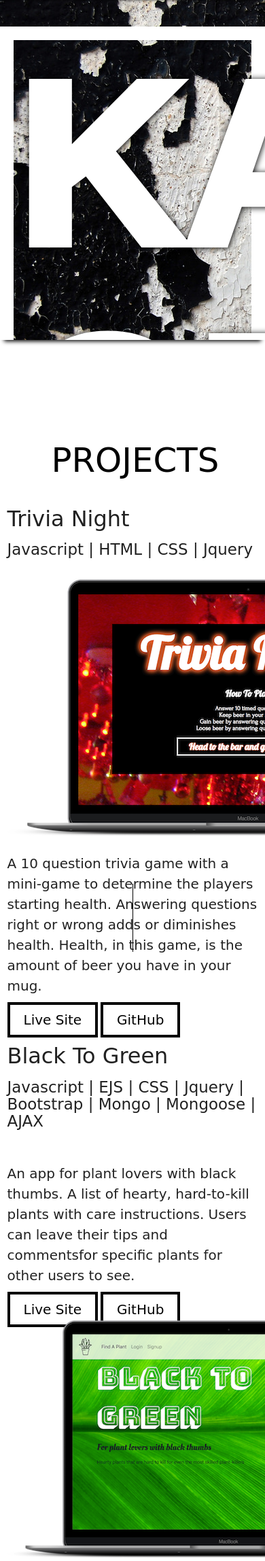
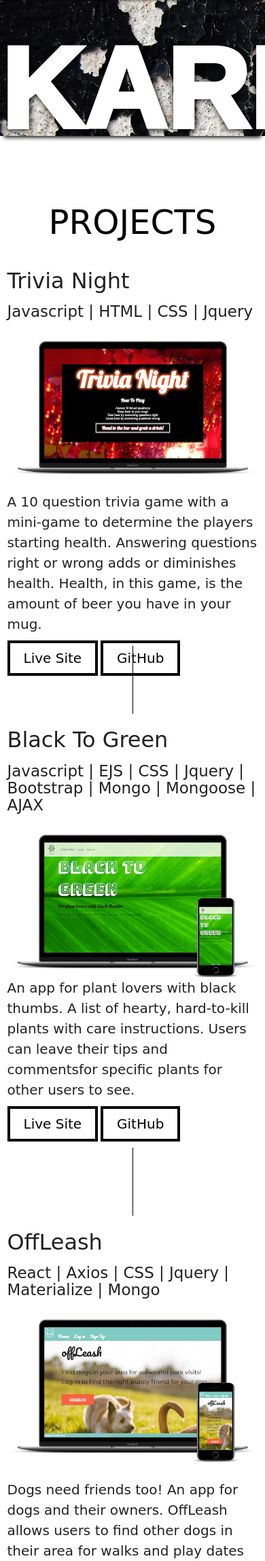
Before and after one commit to ortizk/ortizk.github.io, a PHP site: page / in a window 390 px wide; the page is wider, and only the part inside the window is pictured. Shown: the part 56-2352 px from the top of that part at 68% size. Run offline with PHP 8.4, Linux system fonts and the light colour scheme; some web fonts are replaced.

Commit message:
added responsiveness

```diff
--- a/index.html
+++ b/index.html
@@ -6,6 +6,7 @@
 	<link rel="stylesheet"
 	href="https://cdnjs.cloudflare.com/ajax/libs/animate.css/3.5.2/animate.min.css"> -->
     <!-- Compiled and minified CSS -->
+    <meta name="viewport" content="width=device-width, initial-scale=1">
     <link rel="icon" type="image/png" href="images/favicon.png" />
     <link rel="stylesheet" href="https://cdnjs.cloudflare.com/ajax/libs/materialize/1.0.0-beta/css/materialize.min.css">
 
@@ -31,7 +32,7 @@
 		    </div>
 	  	</nav>
   	</div>
-  	<div class="name">
+  	<div class="name row">
   		<h1 class="center" id="namePlate">KARLA ORTIZ</h1>
   	</div>
   		<!-- <div class="fade vlTest" name ="projects"> -->
@@ -39,16 +40,16 @@
 			<div class="proj1">
 				<a name="projects"><h2 class="center font">PROJECTS</h2></a>
 				<div class="row">
-					<div class="col m12">
+					<div class="col s12">
 		  				<h4 class="font">Trivia Night</h4>
 		  				<h5 class="font">Javascript | HTML | CSS | Jquery</h5>
 		  			</div>
 		  		</div>
 		  		<div class="row">
-		  			<div class="col m6">
-		  				<img class="" src="images/trivMU.png">
+		  			<div class="col s12 m6">
+		  				<img class="projectImg" src="images/trivMU.png">
 		  			</div>
-		  			<div class="col m6">
+		  			<div class="col s12 m6">
 		  				<p class="font info-font">A 10 question trivia game with a mini-game to determine the players starting health. Answering questions right or wrong adds or diminishes health. Health, in this game, is the amount of beer you have in your mug.</p>
 		  				<a class="project-btn" href="https://ortizk.github.io/triviaGame/home.html" target="_blank">Live Site</a>
 		  				<a class="project-btn" href="https://github.com/ortizk/triviaGame" target="_blank">GitHub</a>
@@ -58,36 +59,39 @@
 			<div class="vlDemi fade"></div>
 			<div class="proj2">
 				<div class="row">
-					<div class="col m12">
+					<div class="col s12">
 						<h4 class="font">Black To Green</h4>
 			  			<h5 class="font">Javascript | EJS | CSS | Jquery | Bootstrap | Mongo | Mongoose | AJAX</h5>
 			  		</div>
 			  	</div>
 		  		<div class="row">
-		  			<div class="col m5 offset-m1">
+		  			<div class="col s12">
+		  				<img class="projectImg rightHandImg" src="images/blackMU.png">
 		  				<p class="font info-font">An app for plant lovers with black thumbs. A list of hearty, hard-to-kill plants with care instructions. Users can leave their tips and commentsfor specific plants for other users to see.</p>
+
 		  				<a class="project-btn" href="http://blacktogreen.herokuapp.com/" target="_blank">Live Site</a>
 		  				<a class="project-btn" href="https://github.com/ortizk/plantApp" target="_blank">GitHub</a>
-		  			</div>
-		  			<div class="col m5">
-		  				<img class="" src="images/blackMU.png">
 
 		  			</div>
+		  			<!-- <div class="col s12 m6">
+		  				<img class="projectImg" src="images/blackMU.png">
+		  			</div> -->
+
 		  		</div>
 			</div>
 			<div class="vlDemi fade"></div>
 			<div class="proj3">
 				<div class="row">
-					<div class="col m12">
+					<div class="col s12">
 		  				<h4 class="font">OffLeash</h4>
 		  				<h5 class="font">React | Axios | CSS | Jquery | Materialize | Mongo</h5>
 		  			</div>
 		  		</div>
 		  		<div class="row">
-		  			<div class="col m6">
-		  				<img class="" src="images/offleashMU.png">
+		  			<div class="col s12 m6">
+		  				<img class="projectImg" src="images/offleashMU.png">
 		  			</div>
-		  			<div class="col m6">
+		  			<div class="col s12 m6">
 		  				<p class="font info-font">Dogs need friends too! An app for dogs and their owners. OffLeash allows users to find other dogs in their area for walks and play dates</p>
 		  				<a class="project-btn" href="https://ruffdateclient.herokuapp.com/" target="_blank">Live Site</a>
 		  				<a class="project-btn" href="https://github.com/ortizk/pupDate" target="_blank">GitHub</a>
@@ -116,32 +120,32 @@
 			<h2 class="center font">SKILLS</h2>
 			<div class="container">
 				<div class="row center">
-					<div class="col m6 s12 fix">
+					<div class="col m6 s6 fix">
 						<img class="skillLogo" src="images/js.png"><p class="skillP">JavaScript</p>
 					</div>
-					<div class="col m6 s12 fix">
+					<div class="col m6 s6 fix">
 						<img class="skillLogo" src="images/python.png"><p class="skillP">Python</p>
 					</div>
 				</div>
 				<div class="row center">
-					<div class="col m6 s12 fix">
+					<div class="col m6 s6 fix">
 						<img class="skillLogo" src="images/mongo.png"><p class="skillP">Mongo</p>
 					</div>
-					<div class="col m6 s12 fix">
+					<div class="col m6 s6 fix">
 						<img class="skillLogo" src="images/django.png"><p class="skillP">Django</p>
 					</div>
 				</div>
 				<div class="row center">
-					<div class="col m6 s12 fix">
+					<div class="col m6 s6 fix">
 						<img class="skillLogo" src="images/materialize.jpg"><p class="skillP">Materialize</p>
 					</div>
-					<div class="col m6 s12 fix">
+					<div class="col m6 s6 fix">
 						<img class="skillLogo" src="images/bootstrap.jpg"><p class="skillP">Bootstrap</p>
 					</div>
-					<div class="col m6 s12 fix">
+					<div class="col m6 s6 fix">
 						<img class="skillLogo" src="images/nodejs.png"><p class="skillP">Node</p>
 					</div>
-					<div class="col m6 s12 fix">
+					<div class="col m6 s6 fix">
 						<img class="skillLogo" src="images/express.png"><p class="skillP">Express</p>
 					</div>
 				</div>
--- a/style.css
+++ b/style.css
@@ -117,7 +117,7 @@ nav {
 
 .proj1 {
 	/*background-color: rgba(70, 70, 70, .3);*/
-	width: 102vw;
+	width: 100vw;
 	height: 650px;
 }
 
@@ -125,12 +125,22 @@ nav {
 	border: 4px solid black;
 	padding: 10px 20px;
 }
-
+/*
 .project-images {
 	height: 275px;
 	width: 275px;
 	box-shadow: 0 8px 6px -6px black;
-	/*margin-left: 25px;*/
+	margin-left: 25px;
+}*/
+
+.projectImg {
+	width: 100%!important;
+	height: auto;
+}
+
+.rightHandImg {
+	float: right;
+	width: 50%!important;
 }
 
 .skillLogo {
@@ -163,6 +173,35 @@ nav {
 	border-left: 10px solid black;
 	height: 1000px;
 	margin-left: 10%;
+}
+
+
+
+/*FOR RESPONSIVENESS*/
+
+/* Extra small devices (phones, 600px and down) */
+@media only screen and (max-width: 600px) {
+	#namePlate {
+		font-size: 20vh;
+		border: none;
+	}
+	.name {
+		height: 200px;
+		margin-bottom: 100px;
+	}
+	.
+	.projectImg {
+		height: 50vh;
+		width: auto;
+		float: none;
+	}
+	.project-btn {
+
+	}
+	.rightHandImg {
+		width: 100%!important;
+	}
+
 }
 
 
```
